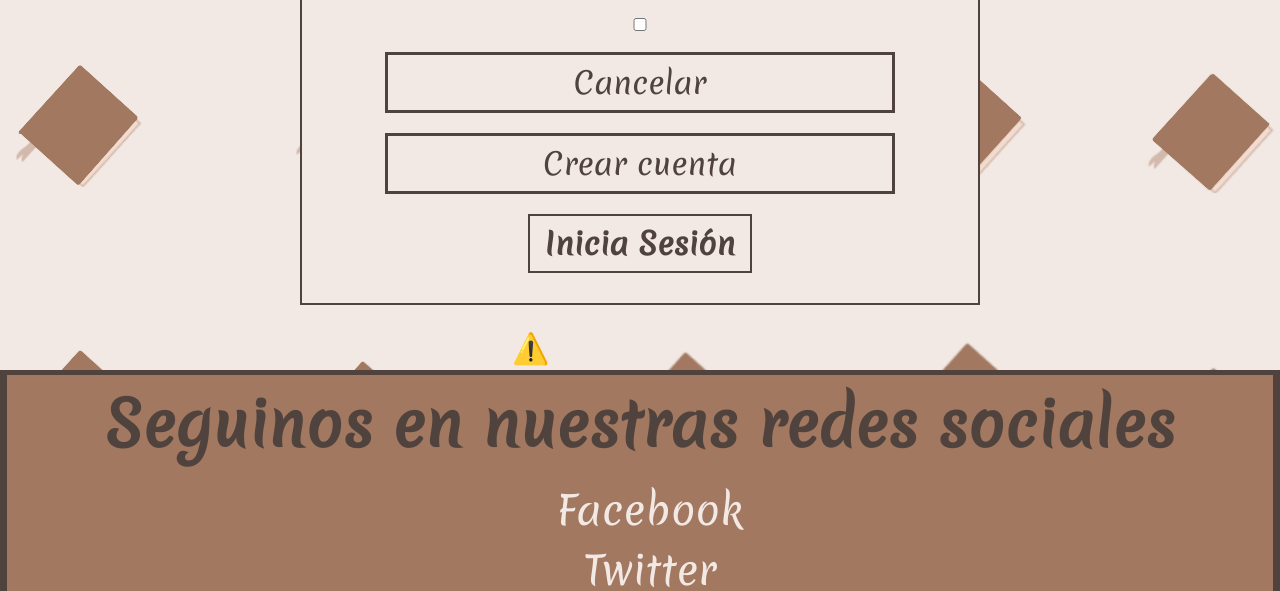
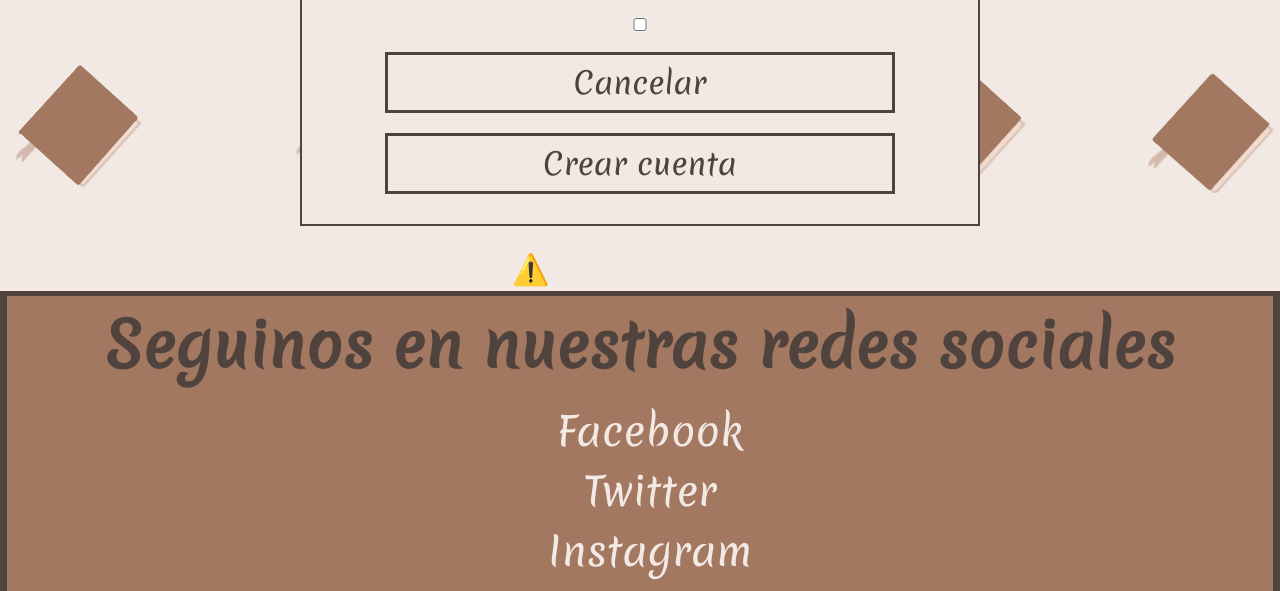
Before and after one commit to TomyMorano/EditorialPanda, a website: page pages/registro.html in a window 1280 px wide. Shown: the part 809-1400 px from the top of the page. Drawn offline with nearby package versions, Linux system fonts and the light colour scheme; files that its build step writes are made by us from their sources; no server answers.

Commit message:
fix registro

```diff
--- a/pages/registro.html
+++ b/pages/registro.html
@@ -51,7 +51,6 @@
                 <input type="reset" value="Cancelar">
                 <input type="submit" value="Crear cuenta">
             </form>
-            <button class="buttonRegister"> Inicia Sesión</button>
         </fieldset>
 
             <!--Empieza código de animación de panda-->
```
